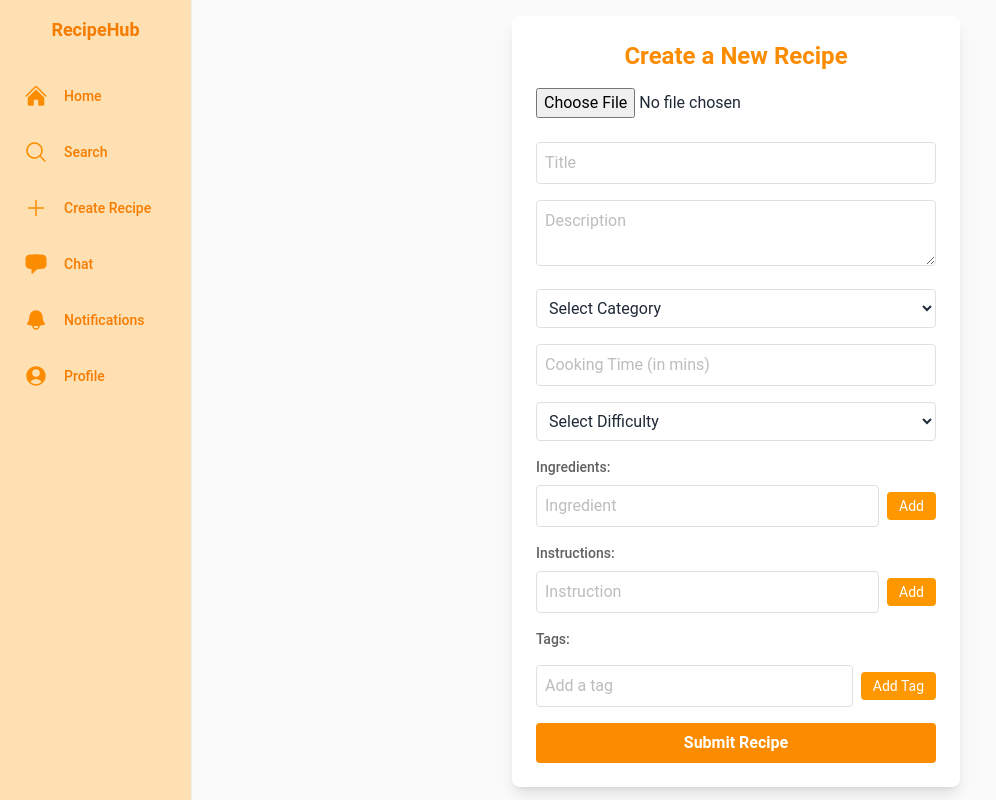
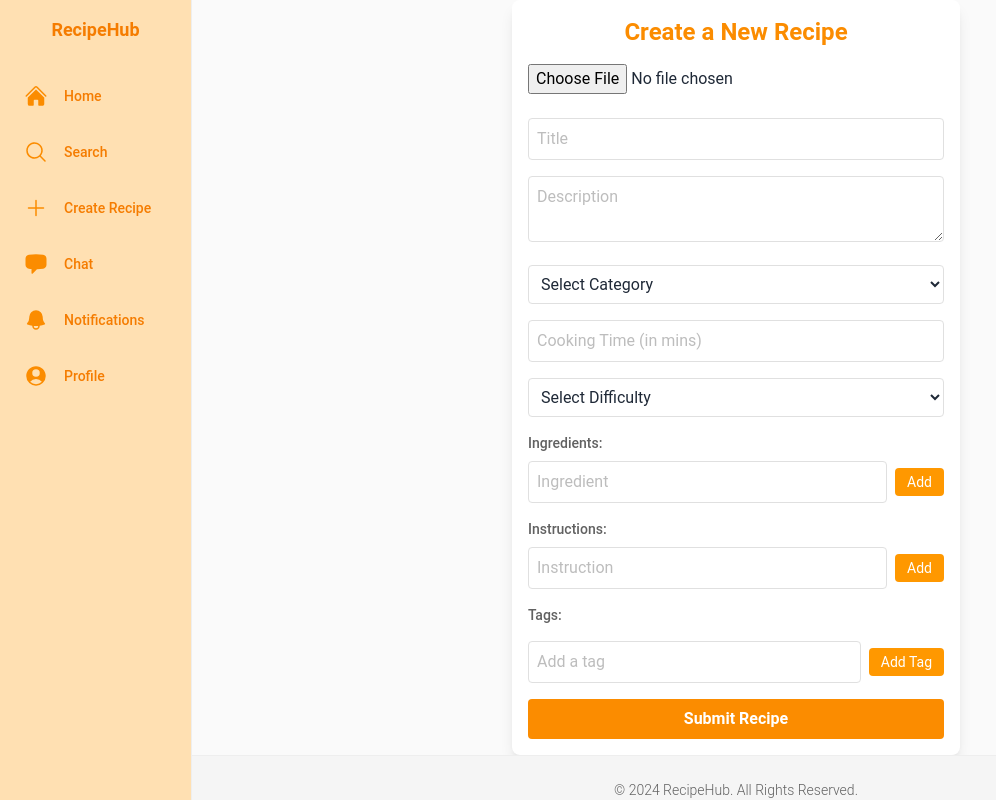
Before and after one commit to devmulkalwar/recipeHub, a React (Vite) app in the folder frontend/: page /create-recipe in a window 1280 px wide. Shown: the whole page, without its empty margins (0-996 px from the left). Built offline with nearby package versions, Linux system fonts and the light colour scheme.

Commit message:
minor changes

```diff
--- a/frontend/src/pages/CreateRecipe.jsx
+++ b/frontend/src/pages/CreateRecipe.jsx
@@ -78,8 +78,8 @@ const CreateRecipe = () => {
   };
 
   return (
-    <div className="flex-grow min-h-screen bg-gray-50 flex items-center justify-center py-4 px-2 sm:px-4">
-      <div className="flex flex-col w-full max-w-md bg-white shadow-lg rounded-lg p-3 sm:p-4 md:p-6">
+
+      <div className="flex-grow m-auto p-4 in-h-screen flex items-center justify-center flex-col w-full max-w-md bg-white shadow-lg rounded-lg p-2">
         <h2 className="text-center text-orange-600 font-bold text-xl sm:text-2xl mb-4">
           Create a New Recipe
         </h2>
@@ -274,8 +274,7 @@ const CreateRecipe = () => {
             Submit Recipe
           </button>
         </form>
-      </div>
-    </div>
+   </div>
   );
 };
 
```
